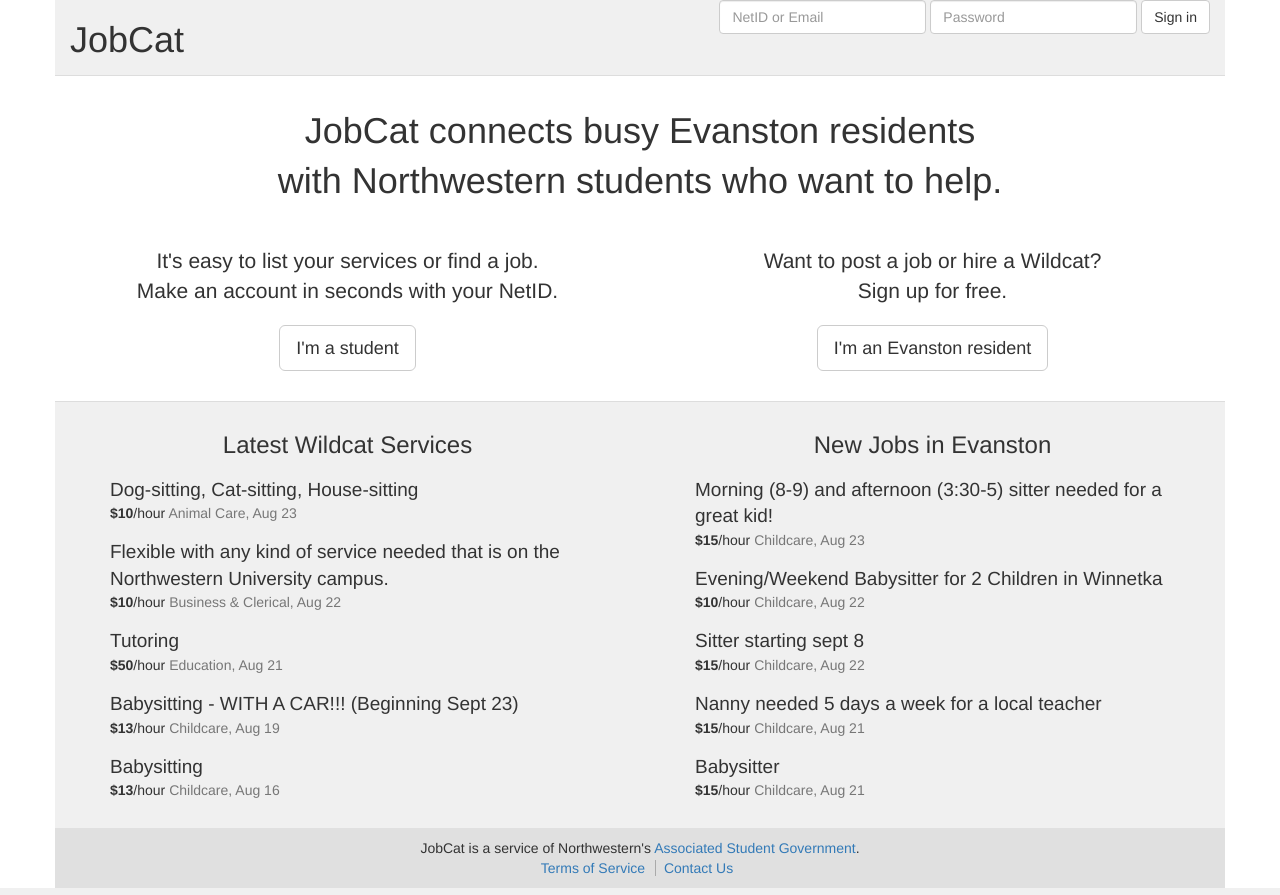
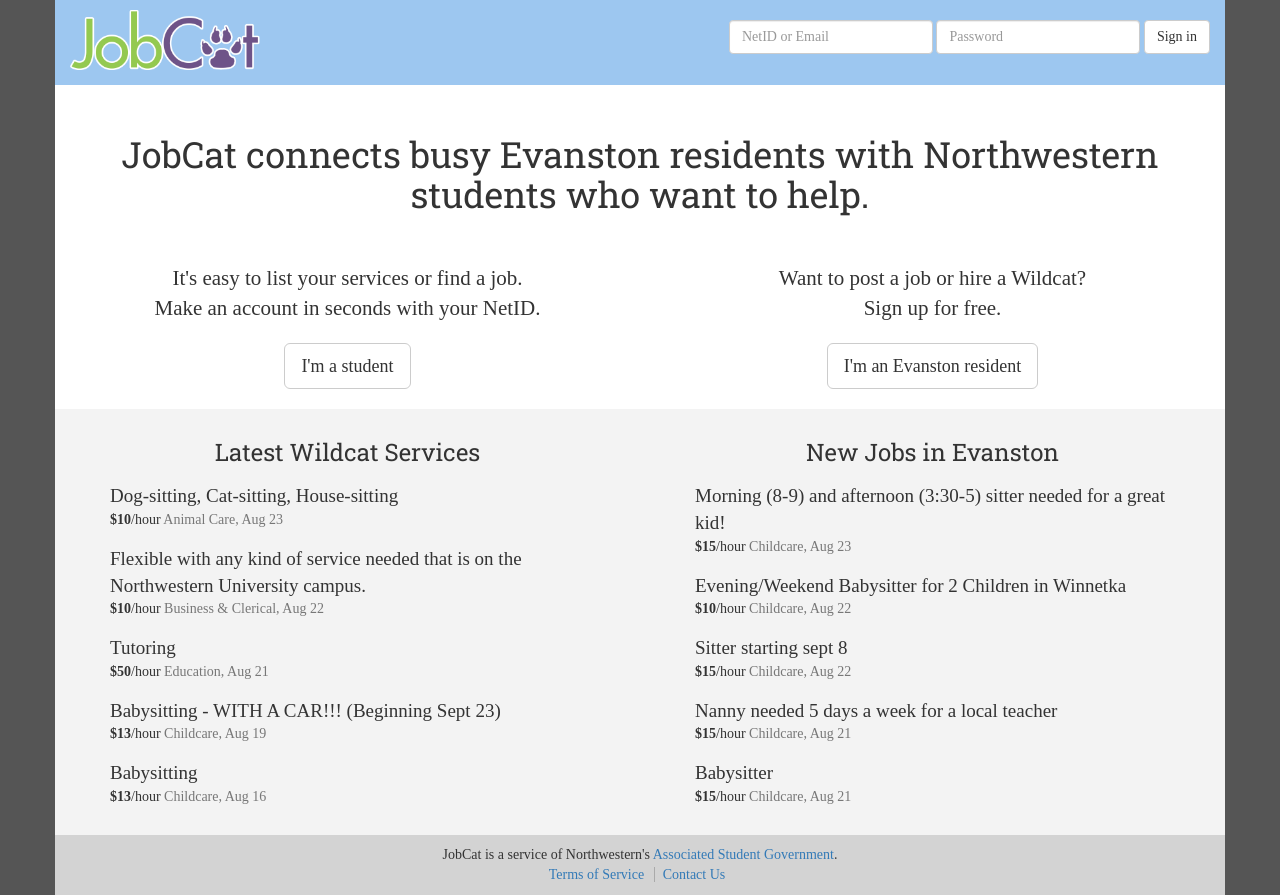
Before and after one commit to shengwu/jobcat, a Django app: page / in a window 1280 px wide. Run offline with Django 3.2, Linux system fonts and the light colour scheme; some libraries are stand-ins or nearby versions.

Commit message:
Style changes

```diff
--- a/static/css/base.css
+++ b/static/css/base.css
@@ -2,9 +2,21 @@
 html {
     overflow-y: scroll;
 }
+body {
+    font-family: 'Source Sans Pro' !important;
+    background-color: #555;
+}
+h1,
+h2,
+h3,
+h4,
+h5,
+h6 {
+    font-family: 'Roboto Slab';
+}
 
 .highlight-blue {
-    background-color: #e3faff;
+    background-color: #9dc7f0;
 }
 .highlight-purple {
     background-color: #eee9ff;
@@ -12,9 +24,8 @@ html {
 
 /* header */
 .header {
-    background-color: #f0f0f0;
+    background-color: #9dc7f0;
     padding-bottom: 5px;
-    border-bottom: 1px solid #ddd;
 }
 .header button,
 .header .form-group {
@@ -24,15 +35,19 @@ html {
 /* lead text */
 .jobcat-lead {
     padding: 30px 0 0;
+    background-color: white;
 }
-.jobcat-lead .lead {
-    font-size: 36px;
+.jobcat-lead h1 {
+    margin-bottom: 30px;
 }
 
 /* signup boxes */
+.jobcat-signup {
+    background-color: white;
+}
 .jobcat-signup .col-md-6 {
     padding-bottom: 10px;
-    margin-bottom: 20px;
+    padding-bottom: 20px;
 }
 .jobcat-signup .lead {
     margin-top: 10px;
@@ -41,10 +56,9 @@ html {
 
 /* jobs lists on homepage */
 .homepage-jobs {
-    border-top: 1px solid #ddd;
     padding-bottom: 20px;
     padding-top: 10px;
-    background: #f0f0f0;
+    background-color: #f3f3f3;
 }
 .job {
     padding: 8px 40px;
@@ -53,7 +67,7 @@ html {
     background-color: #eee9ff;
 }
 .evanston-job:hover {
-    background-color: #e3faff;
+    background-color: #9dc7f0;
 }
 .job p,
 .job .lead {
@@ -66,7 +80,7 @@ html {
 /* footer */
 .footer {
     padding-top: 10px;
-    background-color: #e0e0e0;
+    background-color: #d3d3d3;
 }
 .footer-link {
     padding-right: 6px;
--- a/templates/home.html
+++ b/templates/home.html
@@ -1,10 +1,12 @@
 {% extends 'base.html' %}
 {% load staticfiles %}
 {% block content %}
+  <link href='http://fonts.googleapis.com/css?family=Roboto+Slab' rel='stylesheet' type='text/css'>
+  <link href='http://fonts.googleapis.com/css?family=Open+Sans' rel='stylesheet' type='text/css'>
 <div class="container" ng-controller="Home">
   <div class="row header">
     <div class="col-md-12">
-      <div class="pull-right">
+      <div class="pull-right" style="margin-top: 20px;">
         <form class="form-inline" role="form">
           <div class="form-group">
             <label class="sr-only" for="loginEmail">NetID or Email</label>
@@ -17,14 +19,14 @@
           <button type="submit" class="btn btn-default">Sign in</button>
         </form>
       </div>
-      <h1>JobCat</h1>
+      <img src="{% static 'jobcat_logo.png' %}" alt="" height="60" style="margin: 10px 0 10px;">
     </div>
   </div>
 
   <div class="row jobcat-lead">
     <div class="col-md-12 text-center">
-      <p class="lead">JobCat connects busy Evanston residents<br>
-      with Northwestern students who want to help.</p>
+      <h1>JobCat connects busy Evanston residents
+      with Northwestern students who want to help.</h1>
     </div>
   </div>
 
```
Also changed, not shown: static/jobcat_logo.png (added).
